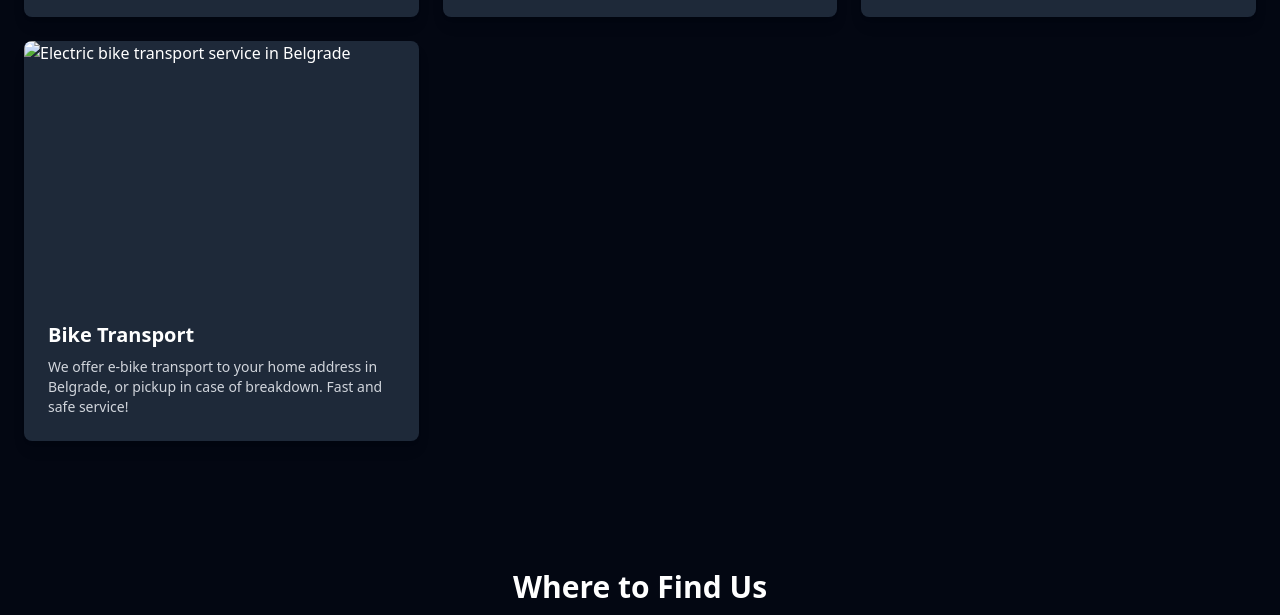
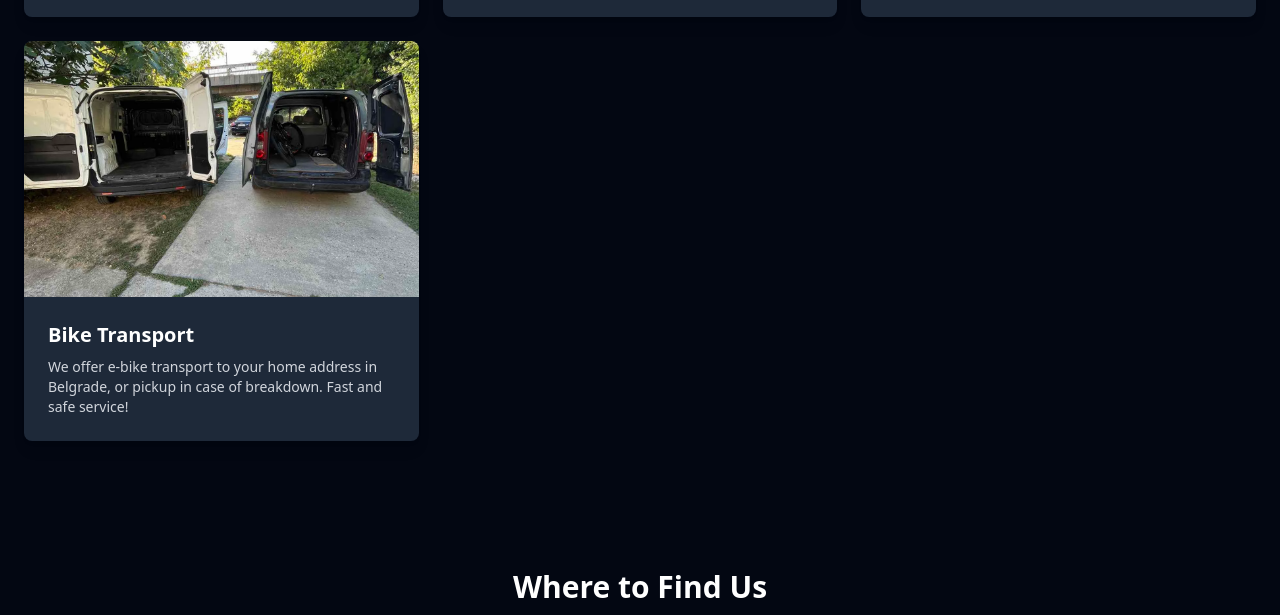
Before and after one commit to sica95/rentelectricbike, a plain HTML site: page en/index.html in a window 1280 px wide. Shown: the part 887-1502 px from the top of the page. Drawn offline with Linux system fonts and the light colour scheme; some packages are replaced by stand-ins of ours; a script that the page names is missing.

Commit message:
Image fix.

```diff
--- a/en/index.html
+++ b/en/index.html
@@ -208,7 +208,7 @@
           class="bg-gray-800 rounded-lg overflow-hidden shadow-lg cursor-pointer hover:scale-105 transition-transform duration-300"
         >
           <img
-            src="images/transport/transport3.webp"
+            src="../images/transport/transport3.webp"
             alt="Electric bike transport service in Belgrade"
             class="w-full h-64 object-cover"
           />
```
